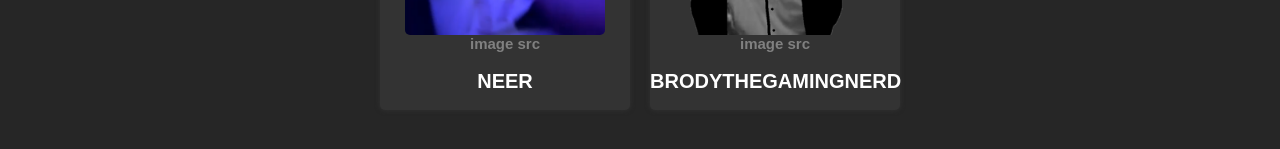
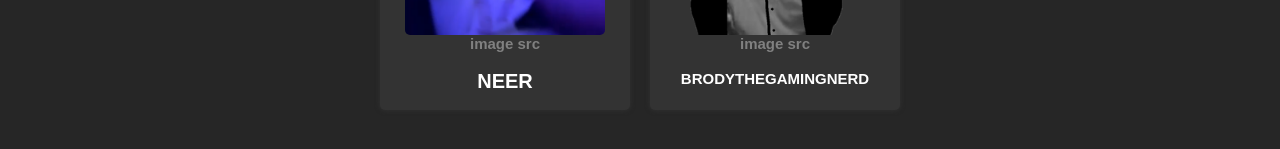
Before and after one commit to nationsh/muslim, a plain HTML site: page people/index.html in a window 1280 px wide. Shown: the part 565-714 px from the top of the page. Drawn offline with Linux system fonts and the light colour scheme.

Commit message:
Update index.html

```diff
--- a/people/index.html
+++ b/people/index.html
@@ -115,7 +115,7 @@
           <a style="color: grey; font-size: 15px;" href="/images/kill.png">image src</a>
           <br>
           <br>
-          <a style="font-size: 20px;">BRODYTHEGAMINGNERD</a>
+          <a style="font-size: 15px;">BRODYTHEGAMINGNERD</a>
         </div>
       </div>
     </center>
```
